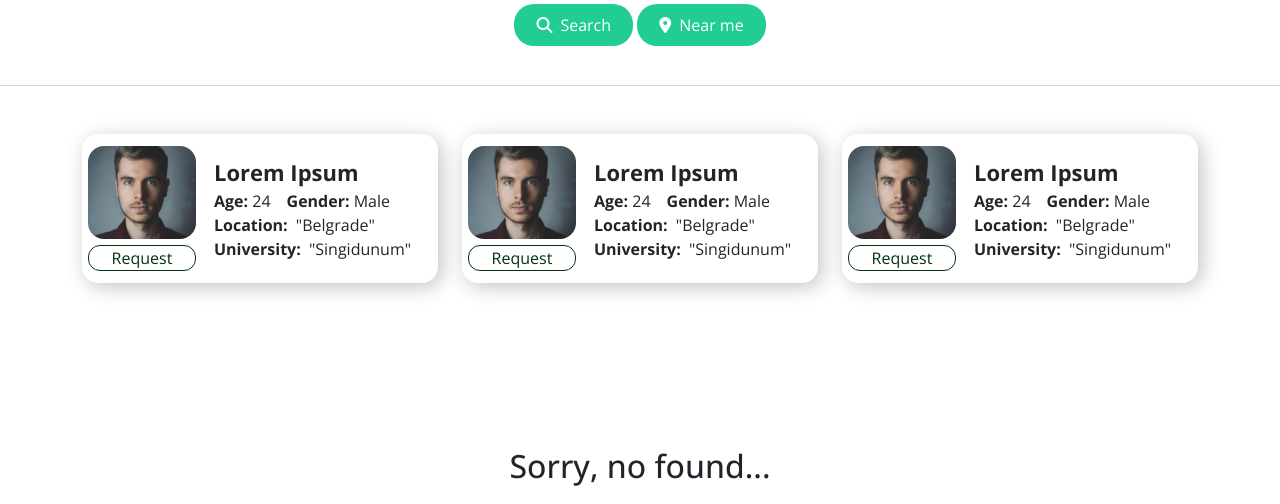
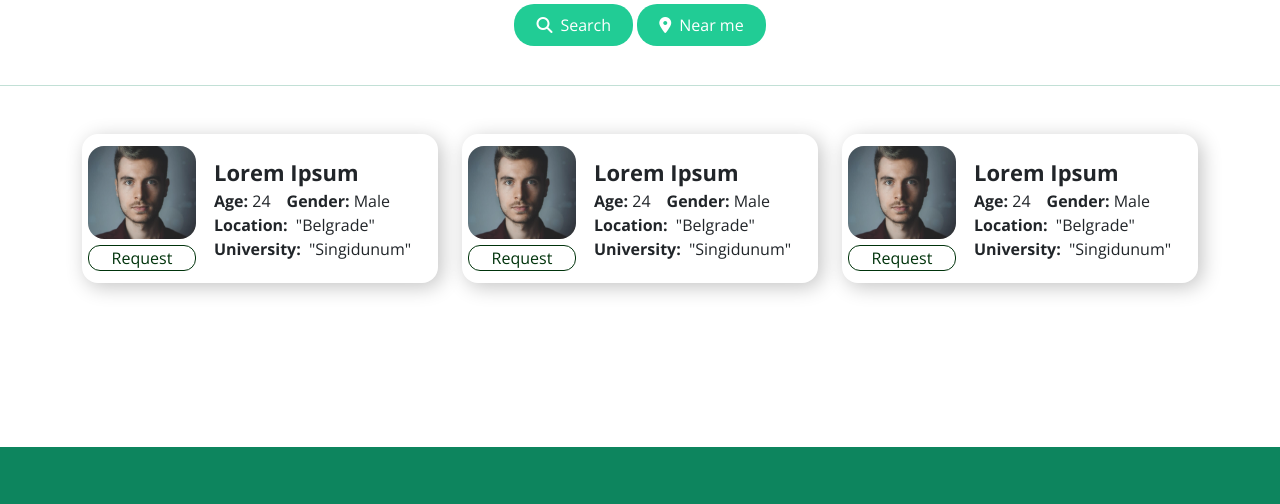
Before and after one commit to uki354/StudyBuddy, a website: page frontend/home.html in a window 1280 px wide. Shown: the part 332-836 px from the top of the page. Drawn offline with nearby package versions, Linux system fonts and the light colour scheme; a web font is replaced by a local one.

Commit message:
small changes

```diff
--- a/frontend/home.html
+++ b/frontend/home.html
@@ -291,9 +291,11 @@
         </div> <!--  .container END-->
     </section> <!--  .users-listing-section END-->
 
-    <section class="no-study-buddy my-5">
-        <h2 class="text-center">Sorry, no found... </h2>
-    </section>
+    <!--    if not found-->
+
+    <!--    <section class="no-study-buddy my-5">-->
+    <!--        <h2 class="text-center">Sorry, no found... </h2>-->
+    <!--    </section>-->
 
 </main>
 
```
